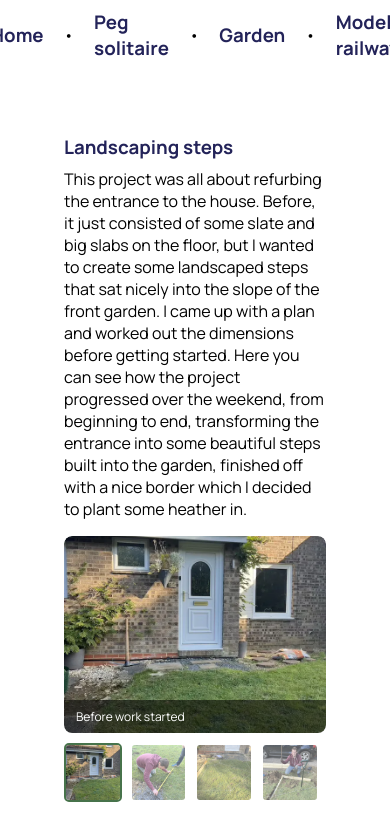
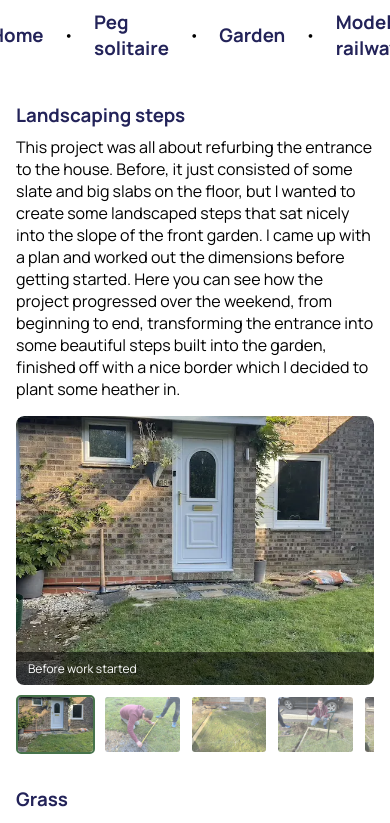
Before and after one commit to JoachimAA/iamjoachim, a React (Vite) app: page /garden in a window 390 px wide. Shown: the top 823 px of the page. Built offline with nearby package versions, Linux system fonts and the light colour scheme.

Commit message:
fix layout on mobile

```diff
--- a/src/components/PageLayout.tsx
+++ b/src/components/PageLayout.tsx
@@ -39,7 +39,7 @@ const ContentContainer = styled("div")({
     margin: "64px",
   },
 
-  [`@media (max-width: ${breakpoints.large}px)`]: {
+  [`@media (max-width: ${breakpoints.small}px)`]: {
     margin: "32px 16px",
   },
 });
--- a/src/components/project-layout/ProjectLayout.tsx
+++ b/src/components/project-layout/ProjectLayout.tsx
@@ -33,41 +33,37 @@ export default function ProjectLayout({
 const ProjectContainer = styled("article")({
   display: "grid",
   gridTemplateColumns: "minmax(0, 3fr) minmax(0, 2fr)",
+  gridTemplateAreas: '"text carousel"',
   gap: "16px",
   alignItems: "center",
   minWidth: 0,
 
-  // align text right for right side text
-  "&:nth-child(even) > div:first-child": {
-    textAlign: "right",
-  },
-
   "&:nth-child(even)": {
     gridTemplateColumns: "minmax(0, 2fr) minmax(0, 3fr)",
+    gridTemplateAreas: '"carousel text"',
 
     "& > div:first-child": {
-      order: 2,
-    },
-
-    "& > div:last-child": {
-      order: 1,
+      textAlign: "right",
     },
   },
 
   "@media (max-width: 767px)": {
     gridTemplateColumns: "minmax(0, 1fr)",
+    gridTemplateAreas: '"text" "carousel"',
 
     "&:nth-child(even)": {
       gridTemplateColumns: "minmax(0, 1fr)",
-    },
+      gridTemplateAreas: '"text" "carousel"',
 
-    "& > div:first-child, & > div:last-child": {
-      order: "unset",
+      "& > div:first-child": {
+        textAlign: "left",
+      },
     },
   },
 });
 
 const TextContainer = styled("div")({
+  gridArea: "text",
   display: "flex",
   flexDirection: "column",
   justifyContent: "center",
@@ -76,5 +72,6 @@ const TextContainer = styled("div")({
 });
 
 const CarouselContainer = styled("div")({
+  gridArea: "carousel",
   minWidth: 0,
 });
```
